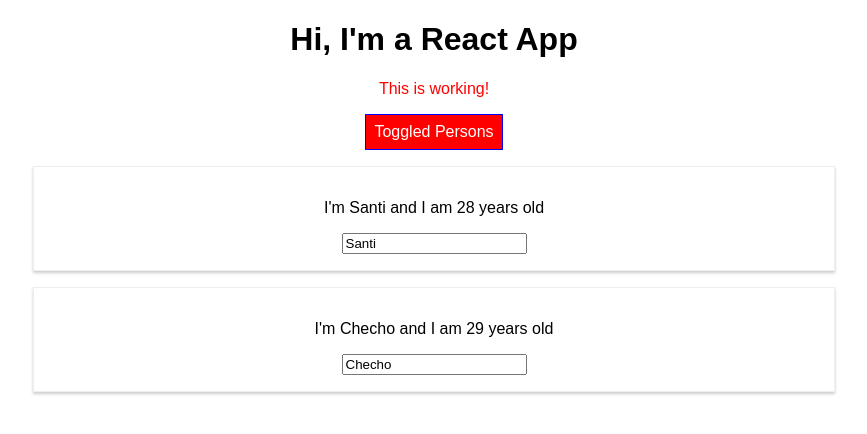
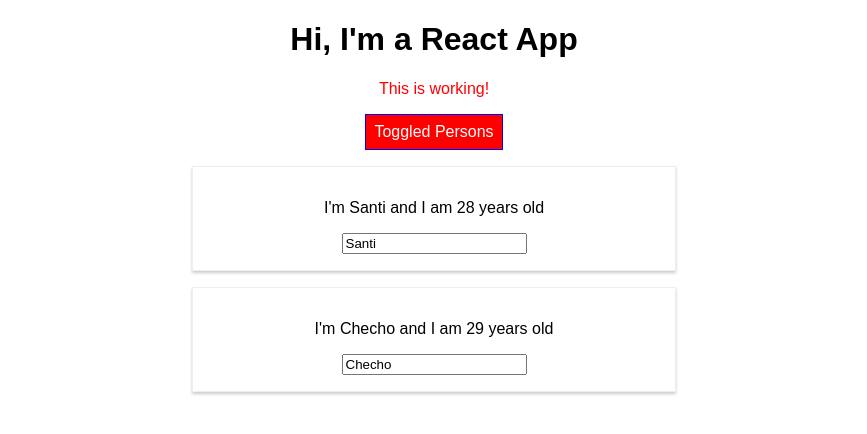
Before and after one commit to srueda27/react-complete-guide, a React (Create React App) app: page / in a window 1280 px wide. Both pictures are taken after a click on the button "Toggled Persons". Shown: the top 434 px of the page, without its empty margins (206-1073 px from the left). Built offline with nearby package versions, Linux system fonts and the light colour scheme.

Commit message:
add styles with Radium

```diff
--- a/package.json
+++ b/package.json
@@ -3,6 +3,7 @@
   "version": "0.1.0",
   "private": true,
   "dependencies": {
+    "radium": "^0.26.0",
     "react": "^16.13.1",
     "react-dom": "^16.13.1",
     "react-scripts": "1.1.5"
--- a/src/App.js
+++ b/src/App.js
@@ -1,6 +1,7 @@
 import React, { Component } from 'react';
 import './App.css';
 import Person from './Person/Person';
+import Radium, { StyleRoot } from 'radium';
 
 class App extends Component {
 
@@ -51,7 +52,11 @@
       font: 'inherit',
       border: '1px solid blue',
       padding: '8px',
-      cursor: 'pointer'
+      cursor: 'pointer',
+      ':hover': {
+        backgroundColor: 'lightgreen',
+        color: 'black'
+      }
     }
 
     let persons = null;
@@ -71,6 +76,10 @@
       );
 
       styles.backgroundColor = 'red';
+      styles[':hover'] = {
+        backgroundColor: 'salmon',
+        color: 'black'
+      }
     }
 
     let classes = [];
@@ -84,6 +93,7 @@
     }
 
     return (
+      <StyleRoot>
         <div className="App" >
           <h1>Hi, I'm a React App</h1>
           <p className={classes.join(' ')}>This is working!</p>
@@ -94,8 +104,9 @@
           {persons}
 
         </div>
+      </StyleRoot>
     );
   }
 }
 
-export default App;
+export default Radium(App);
--- a/src/Person/Person.js
+++ b/src/Person/Person.js
@@ -1,9 +1,16 @@
 import React from 'react';
 import './Person.css';
+import Radium from 'radium';
 
 const person = (props) => {
+    const styles = {
+        '@media (min-width: 500px)': {
+            width: '450px'
+        }
+    };
+
     return (
-        <div className="Person">
+        <div className="Person" style={styles}>
             <p onClick={props.click}>I'm {props.name} and I am {props.age} years old</p>
             <p>{props.children}</p>
             <input type="text" onChange={props.changed} value={props.name} />
@@ -11,4 +18,4 @@
     )
 }
 
-export default person;
+export default Radium(person);
```
Also changed, not shown: 1 other file (tests, documents, lock files or other folders). Lines whose indentation alone changed are shown as unchanged.
